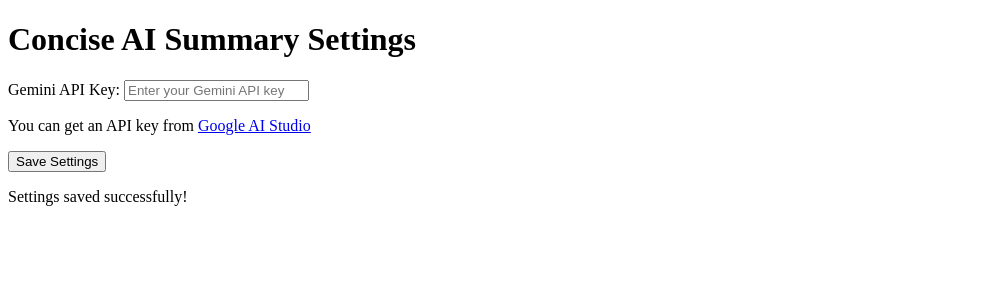
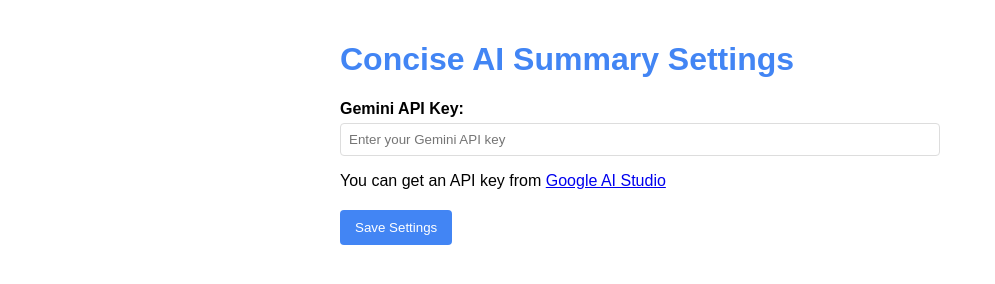
Before and after one commit to Abdurrehman96x/Concise-AI, a browser extension: page options.html in a window 1280 px wide. Shown: the whole page, without its empty margins (0-995 px from the left). Drawn offline with Linux system fonts and the light colour scheme.

Commit message:
style added

```diff
--- a/options.html
+++ b/options.html
@@ -2,6 +2,48 @@
 <html>
   <head>
     <title>Concise AI Summary Settings</title>
+    <style>
+      body {
+        font-family: Arial, sans-serif;
+        padding: 20px;
+        max-width: 600px;
+        margin: 0 auto;
+      }
+      h1 {
+        color: #4285f4;
+      }
+      .form-group {
+        margin-bottom: 20px;
+      }
+      label {
+        display: block;
+        margin-bottom: 5px;
+        font-weight: bold;
+      }
+      input[type="text"] {
+        width: 100%;
+        padding: 8px;
+        box-sizing: border-box;
+        border: 1px solid #ddd;
+        border-radius: 4px;
+      }
+      button {
+        background-color: #4285f4;
+        color: white;
+        border: none;
+        padding: 10px 15px;
+        border-radius: 4px;
+        cursor: pointer;
+      }
+      button:hover {
+        background-color: #3367d6;
+      }
+      .success-message {
+        color: green;
+        margin-top: 10px;
+        display: none;
+      }
+    </style>
 
   </head>
   <body>
```
